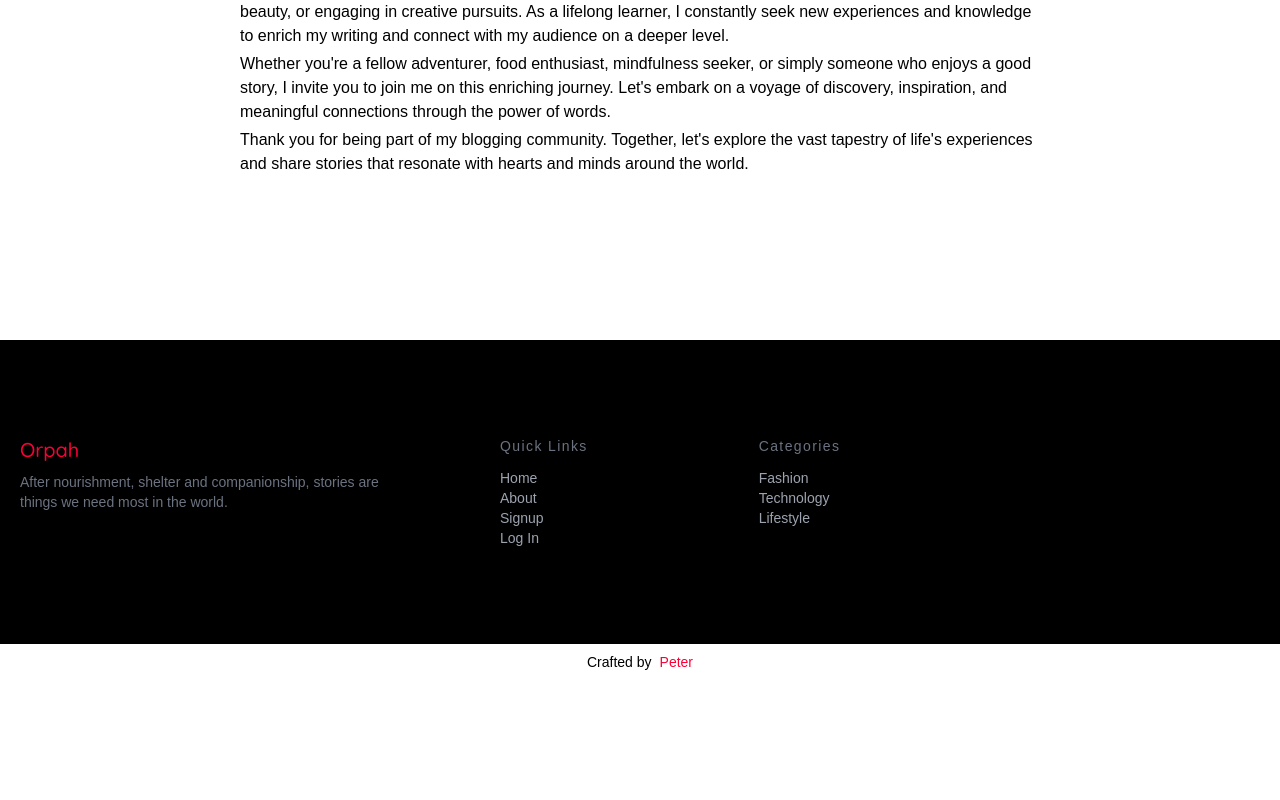
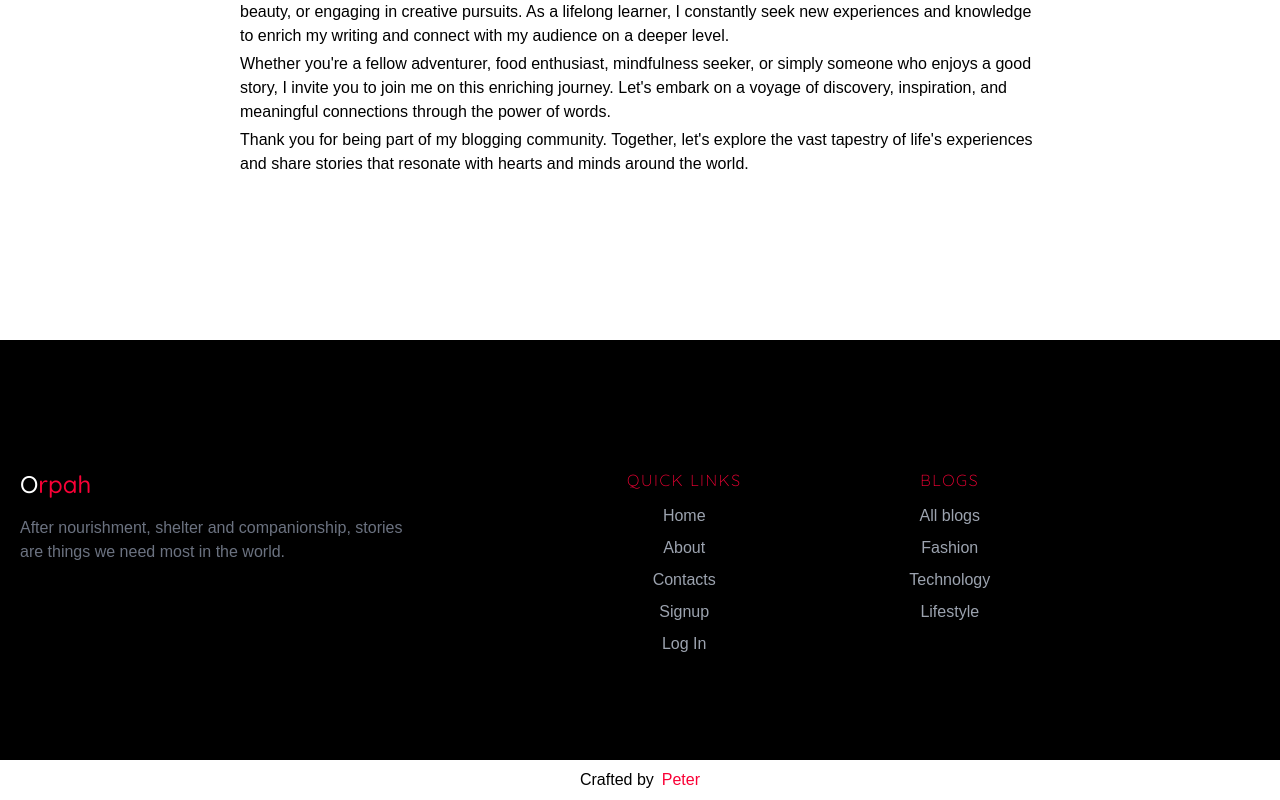
Before and after one commit to muirurii/oprah-front, a Next.js app: page /about in a window 1280 px wide. Shown: the part 1206-2006 px from the top of the page. Before the commit the page ends 1886 px from the top, so only its background shows below. Built offline with nearby package versions, Linux system fonts and the light colour scheme; no server answers; a web font is replaced by a local one.

Commit message:
UPDATED FOOTER

```diff
--- a/components/Footer.jsx
+++ b/components/Footer.jsx
@@ -8,47 +8,56 @@ const Footer = () => {
   } = useContext(Context);
 
   return (
-    <footer className="text-gray-200 bg-black text-sm font-light mt-16 lg:mt-32">
-      <section className="px-5 py-24 mx-auto flex justify-evenly md:items-center lg:items-start md:flex-row md:flex-nowrap flex-wrap flex-col">
+    <footer className="text-gray-200 bg-black font-light mt-16 lg:mt-32">
+      <section className="px-5 py-32 mx-auto flex justify-evenly md:items-center lg:items-start md:flex-row md:flex-nowrap flex-wrap flex-col">
         <article className="w-64 md:w-96 flex-shrink-0 md:mx-0 mx-auto text-center md:text-left">
           <a className="flex font-medium items-center md:justify-start justify-center text-gray-500">
-            <h1 className="text-xl text-secondary font-sec">Orpah</h1>
+            <h1 className="text-2xl text-secondary font-sec">
+              <span className="text-white">O</span>rpah
+            </h1>
           </a>
-          <p className="mt-2 text-sm text-gray-500">
+          <p className="mt-4 text-gray-500">
             After nourishment, shelter and companionship, stories are things we
             need most in the world.
           </p>
         </article>
-        <article className="flex-grow flex flex-wrap md:pl-20 -mb-10 md:mt-0 mt-10 md:text-left text-center">
-          <div className="lg:w-1/3 md:w-1/2 w-full px-4">
-            <h2 className="font-medium text-gray-500 tracking-widest text-md mb-3">
+        <article className="w-1/2 flex flex-wrap justify-evenly mx-auto gap-y-8 -mb-10 md:mt-0 mt-10 md:text-left text-center">
+          <div className="lw-full px-4">
+            <h2 className="font-sec uppercase text-center text-secondary tracking-widest text-md mb-3">
               Quick Links
             </h2>
-            <nav className="list-none mb-10">
-              <li>
+            <nav className="list-none">
+              <li className="text-center">
                 <Link href={"/"}>
-                  <a className="text-gray-400 hover:text-secondary transition-colors duration-300">
+                  <a className="text-gray-400 hover:text-secondary transition-colors duration-300 mb-2 inline-block">
                     Home
                   </a>
                 </Link>
               </li>
-              <li>
+              <li className="text-center">
                 <Link href={"/about"}>
-                  <a className="text-gray-400 hover:text-secondary transition-colors duration-300">
+                  <a className="text-gray-400 hover:text-secondary transition-colors duration-300 mb-2 inline-block">
                     About
                   </a>
                 </Link>
               </li>
-              <li>
+              <li className="text-center">
+                <Link href={"/Contacts"}>
+                  <a className="text-gray-400 hover:text-secondary transition-colors duration-300 mb-2 inline-block">
+                    Contacts
+                  </a>
+                </Link>
+              </li>
+              <li className="text-center">
                 <Link href={"/signup"}>
-                  <a className="text-gray-400 hover:text-secondary transition-colors duration-300">
+                  <a className="text-gray-400 hover:text-secondary transition-colors duration-300 mb-2 inline-block">
                     Signup
                   </a>
                 </Link>
               </li>
-              <li>
+              <li className="text-center">
                 <Link href={"/login"}>
-                  <a className="text-gray-400 hover:text-secondary transition-colors duration-300">
+                  <a className="text-gray-400 hover:text-secondary transition-colors duration-300 mb-2 inline-block">
                     Log In
                   </a>
                 </Link>
@@ -56,27 +65,34 @@ const Footer = () => {
             </nav>
           </div>
           <div className="lg:w-1/3 md:w-1/2 w-full px-4">
-            <h2 className="font-medium text-gray-500 tracking-widest text-md mb-3">
-              Categories
+            <h2 className="font-sec uppercase text-center text-secondary tracking-widest text-md mb-3">
+              Blogs
             </h2>
             <nav className="list-none mb-10">
-              <li>
+              <li className="text-center">
                 <Link href={"/fashion"}>
-                  <a className="text-gray-400 hover:text-secondary transition-colors duration-300">
+                  <a className="text-gray-400 hover:text-secondary transition-colors duration-300 mb-2 inline-block">
+                    All blogs
+                  </a>
+                </Link>
+              </li>
+              <li className="text-center">
+                <Link href={"/fashion"}>
+                  <a className="text-gray-400 hover:text-secondary transition-colors duration-300 mb-2 inline-block">
                     Fashion
                   </a>
                 </Link>
               </li>
-              <li>
+              <li className="text-center">
                 <Link href={"/technology"}>
-                  <a className="text-gray-400 hover:text-secondary transition-colors duration-300">
+                  <a className="text-gray-400 hover:text-secondary transition-colors duration-300 mb-2 inline-block">
                     Technology
                   </a>
                 </Link>
               </li>
-              <li>
+              <li className="text-center">
                 <Link href={"/lifestyle"}>
-                  <a className="text-gray-400 hover:text-secondary transition-colors duration-300">
+                  <a className="text-gray-400 hover:text-secondary transition-colors duration-300 mb-2 inline-block">
                     Lifestyle
                   </a>
                 </Link>
--- a/pages/[category].jsx
+++ b/pages/[category].jsx
@@ -1,36 +1,41 @@
-import PostsContainer from '../components/PostsContainer';
+import PostsContainer from "../components/PostsContainer";
 import Meta from "../components/Meta";
-import fetchData from '../customFunctions/fetch';
+import fetchData from "../customFunctions/fetch";
+import Heading from "../components/Heading";
 
-const Category = ({posts,heading}) => {
+const Category = ({ posts, heading }) => {
   return (
     <main>
-      <Meta description={posts[0].body.slice(0,100)}
-              keywords={posts[0].title.slice(0,100)}
+      <Meta
+        description={posts[0].body.slice(0, 100)}
+        keywords={posts[0].title.slice(0, 100)}
         title={heading}
       />
-        <h1 className='text-3xl pt-8 pl-4 capitalize'>{heading}</h1>
+      <Heading text={heading} />
       <PostsContainer posts={posts} />
     </main>
-  )
-}
+  );
+};
 
 export default Category;
 
-export const getServerSideProps = async (context) =>{
-    const res =  await fetchData(`posts/category/${context.params.category}`,"GET");
-    const posts =  await res.json();
+export const getServerSideProps = async (context) => {
+  const res = await fetchData(
+    `posts/category/${context.params.category}`,
+    "GET"
+  );
+  const posts = await res.json();
 
-    if(res.status !== 200){
+  if (res.status !== 200) {
     return {
       notFound: true,
     };
   }
 
-    return{
-        props:{
+  return {
+    props: {
       posts,
-            heading:context.params.category
-        }
-    }
-}
+      heading: context.params.category,
+    },
+  };
+};
```
Lines whose indentation alone changed are shown as unchanged.
